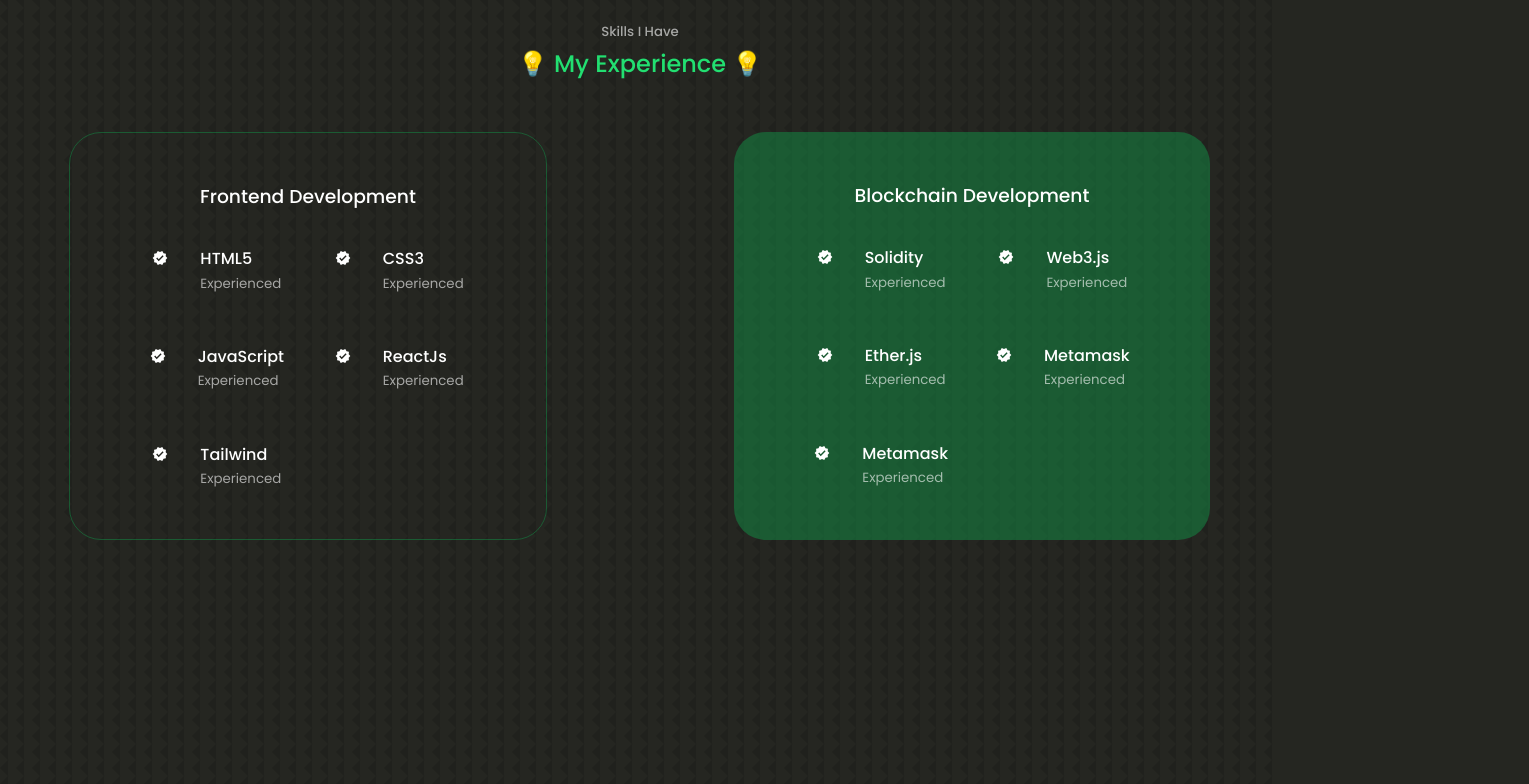
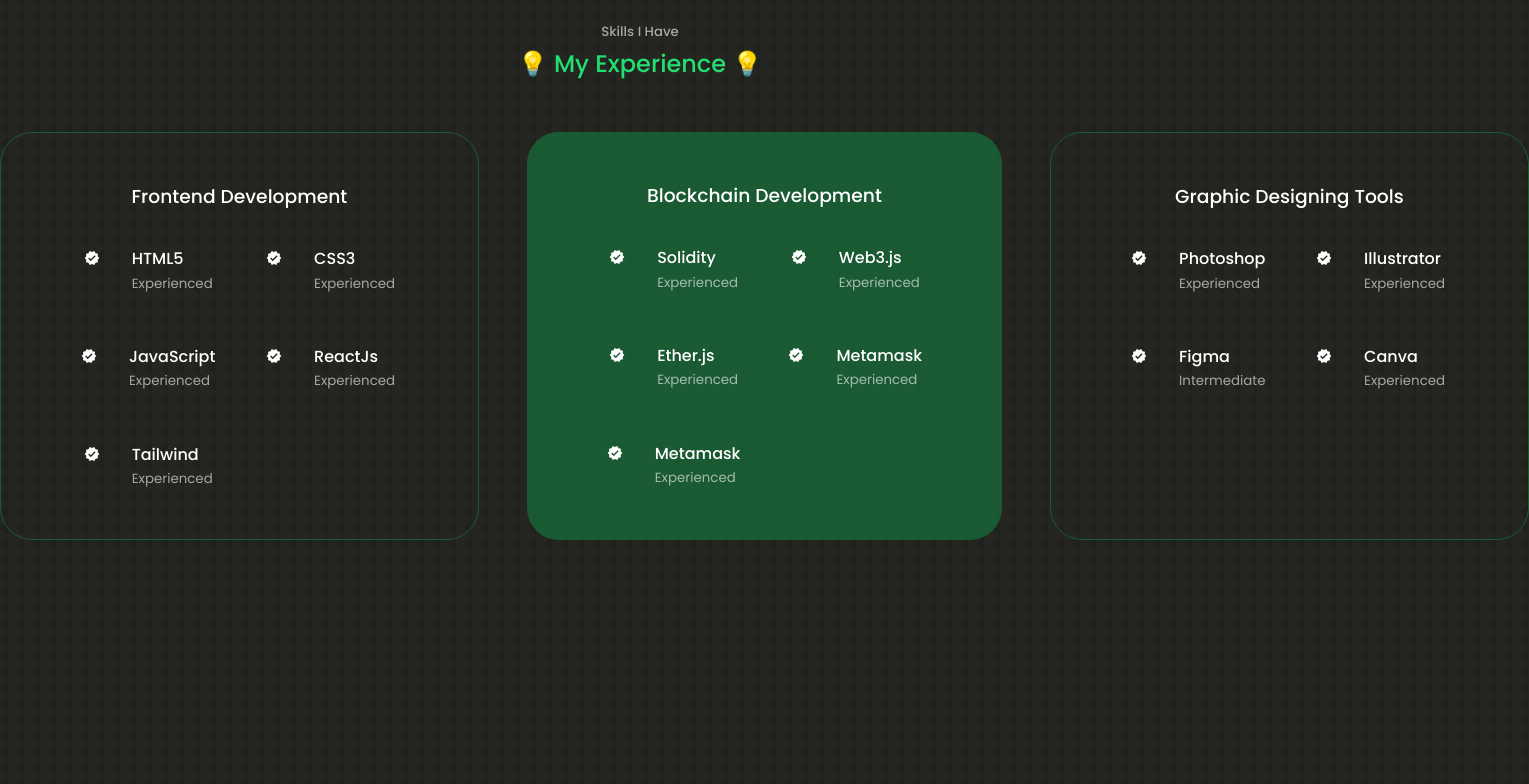
Before and after one commit to Bhupendrachouhan19/My_Personal_Portfolio, a React (Create React App) app: page / in a window 1280 px wide. Shown: the part 1720-2504 px from the top of the page, 1529 px wide, since content can reach past the window. Built offline with nearby package versions, Linux system fonts and the light colour scheme.

Commit message:
'Graphic Design Tools' added to the Experience Section

```diff
--- a/src/components/experience/Experience.jsx
+++ b/src/components/experience/Experience.jsx
@@ -81,6 +81,36 @@
             </div>
         </div>
 
+      {/* Graphic Designing Section */}
+        <div className="experience__frontend">
+          <h3>Graphic Designing Tools</h3>
+            <div className="experience__content">
+              <article className="experience__details">
+                <MdVerified className='verified__icon' />
+                <h4>Photoshop</h4>
+                <small className="text-light">Experienced</small>
+              </article>
+
+              <article className="experience__details">
+                <MdVerified className='verified__icon' />
+                <h4>Illustrator</h4>
+                <small className="text-light">Experienced</small>
+              </article>
+
+              <article className="experience__details">
+                <MdVerified className='verified__icon' />
+                <h4>Figma</h4>
+                <small className="text-light">Intermediate</small>
+              </article>
+
+              <article className="experience__details">
+                <MdVerified className='verified__icon' />
+                <h4>Canva</h4>
+                <small className="text-light">Experienced</small>
+              </article>
+            </div>
+        </div>
+
       {/* Graphic Designing Tools Section */}
         {/* <div className="experience__frontend">
           <h3>Graphic Designing Tools</h3>
--- a/src/components/experience/experience.css
+++ b/src/components/experience/experience.css
@@ -1,7 +1,7 @@
 .experience__container {
     /* border: 3px solid salmon; */
     display: grid;
-    grid-template-columns: repeat(2, 1fr);
+    grid-template-columns: repeat(3, 1fr);
     place-items: center;
     gap: 3rem;
 }
@@ -60,9 +60,9 @@
 }
 
 /* ================ MEDIA QUERIES (MEDIUM DEVICES) ================  */
-@media screen and (max-width: 1024px) {
+@media screen and (max-width: 1181px) {
     .experience__container {
-        grid-template-columns: 1fr;
+        grid-template-columns: repeat(1, 1fr);
         gap: 1.5rem;
     }
 
```
Also changed, not shown: 1 other file (tests, documents, lock files or other folders).
